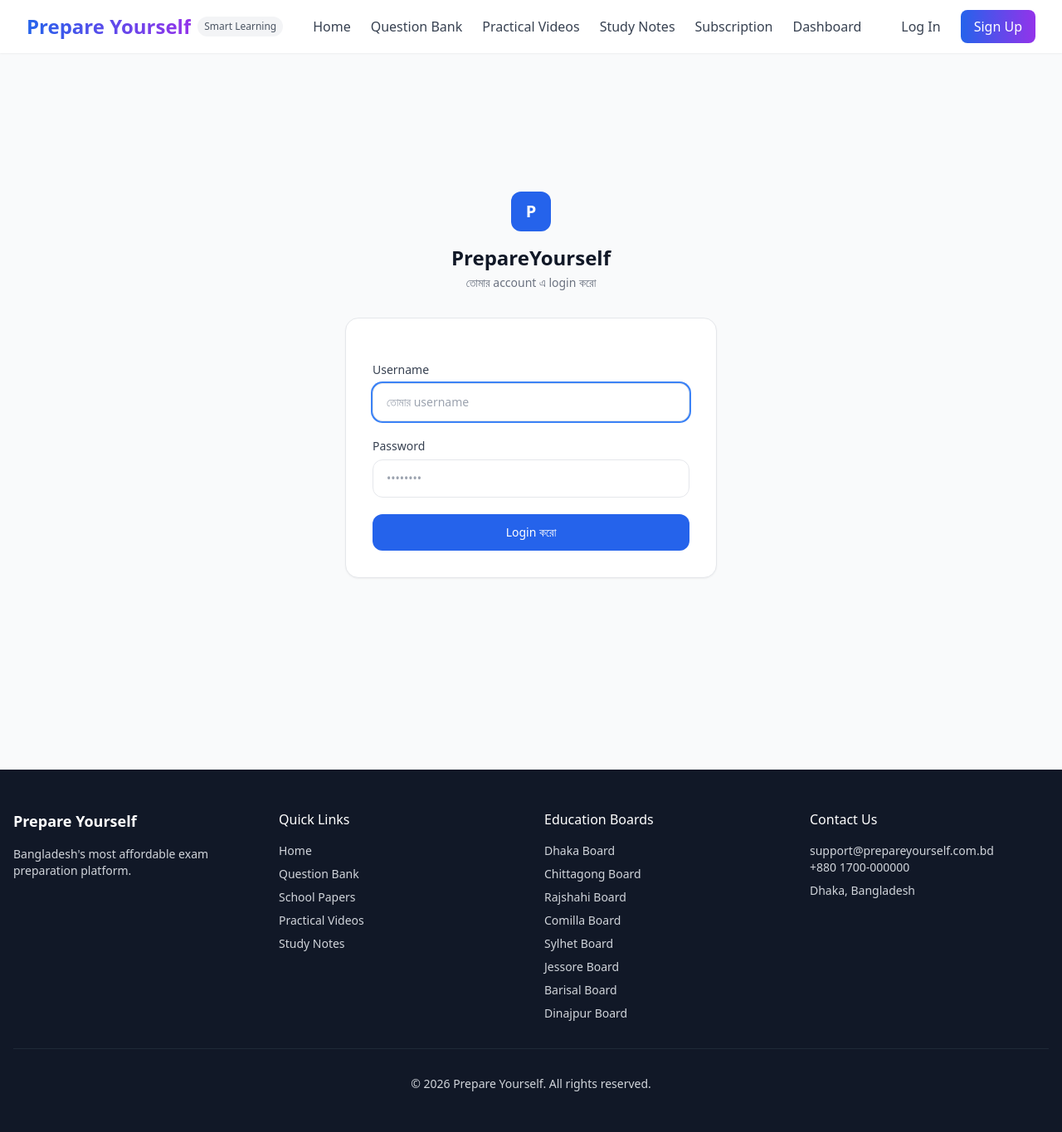
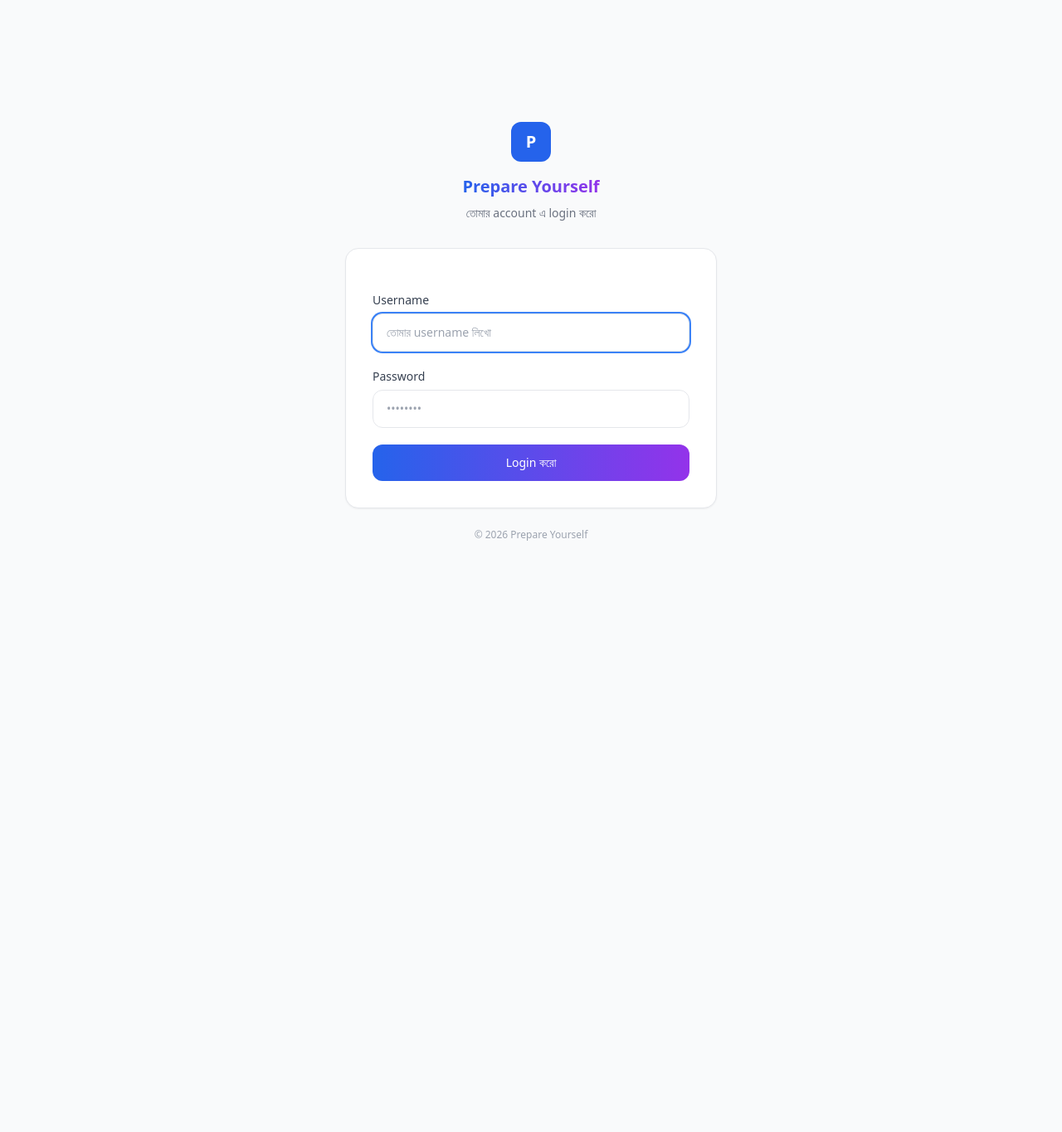
Before and after one commit to turtle-xo7/PrepareYourself, a Django app: page /login/ in a window 1280 px wide. Shown: the whole page at 83% size. After the commit the page ends 652 px from the top, so only its background shows below. Run offline with Django 5.2, Linux system fonts and the light colour scheme; some libraries are stand-ins or nearby versions.

Commit message:
Fix login, admin panel, manage views

```diff
--- a/core/views.py
+++ b/core/views.py
@@ -37,10 +37,9 @@ def login_view(request):
         username = request.POST.get('username')
         password = request.POST.get('password')
         user = authenticate(request, username=username, password=password)
-        if user:
+        if user is not None:
             login(request, user)
-            next_url = request.GET.get('next', 'home')
-            return redirect(next_url)
+            return redirect('home')
         else:
             messages.error(request, 'Username বা Password ভুল।')
     return render(request, 'core/login.html')
--- a/templates/core/login.html
+++ b/templates/core/login.html
@@ -1,20 +1,26 @@
-{% extends 'base.html' %}
-{% block title %}Login{% endblock %}
-{% block content %}
-<div class="min-h-screen bg-gray-50 flex items-center justify-center px-4">
+<!DOCTYPE html>
+<html lang="en">
+<head>
+    <meta charset="UTF-8">
+    <meta name="viewport" content="width=device-width, initial-scale=1.0">
+    <title>Login - Prepare Yourself</title>
+    <script src="https://cdn.tailwindcss.com"></script>
+</head>
+<body class="bg-gray-50 min-h-screen flex items-center justify-center px-4">
   <div class="w-full max-w-md">
-
     <div class="text-center mb-8">
-      <div class="w-12 h-12 bg-blue-600 rounded-xl flex items-center justify-center mx-auto mb-4">
-        <span class="text-white text-xl font-bold">P</span>
-      </div>
-      <h1 class="text-2xl font-bold text-gray-900">PrepareYourself</h1>
-      <p class="text-gray-500 mt-1 text-sm">তোমার account এ login করো</p>
+      <a href="/">
+        <div class="w-12 h-12 bg-blue-600 rounded-xl flex items-center justify-center mx-auto mb-4">
+          <span class="text-white text-xl font-bold">P</span>
+        </div>
+        <span class="text-xl font-bold bg-gradient-to-r from-blue-600 to-purple-600 bg-clip-text text-transparent">Prepare Yourself</span>
+      </a>
+      <p class="text-gray-500 mt-2 text-sm">তোমার account এ login করো</p>
     </div>
 
     {% if messages %}
     {% for msg in messages %}
-    <div class="bg-red-50 border border-red-200 text-red-700 px-4 py-3 rounded-lg mb-4 text-sm">
+    <div class="bg-red-50 border border-red-200 text-red-700 px-4 py-3 rounded-xl mb-4 text-sm">
       ⚠️ {{ msg }}
     </div>
     {% endfor %}
@@ -27,7 +33,7 @@
           <label class="block text-sm font-medium text-gray-700 mb-1.5">Username</label>
           <input type="text" name="username" required autofocus
             class="w-full border border-gray-200 rounded-xl px-4 py-3 text-sm focus:outline-none focus:ring-2 focus:ring-blue-500"
-            placeholder="তোমার username">
+            placeholder="তোমার username লিখো">
         </div>
         <div>
           <label class="block text-sm font-medium text-gray-700 mb-1.5">Password</label>
@@ -36,12 +42,12 @@
             placeholder="••••••••">
         </div>
         <button type="submit"
-          class="w-full bg-blue-600 text-white py-3 rounded-xl font-medium hover:bg-blue-700 transition text-sm">
+          class="w-full bg-gradient-to-r from-blue-600 to-purple-600 text-white py-3 rounded-xl font-medium hover:opacity-90 transition text-sm">
           Login করো
         </button>
       </form>
     </div>
-
+    <p class="text-center text-xs text-gray-400 mt-6">© 2026 Prepare Yourself</p>
   </div>
-</div>
-{% endblock %}
+</body>
+</html>
```
Also changed, not shown: db.sqlite3.
